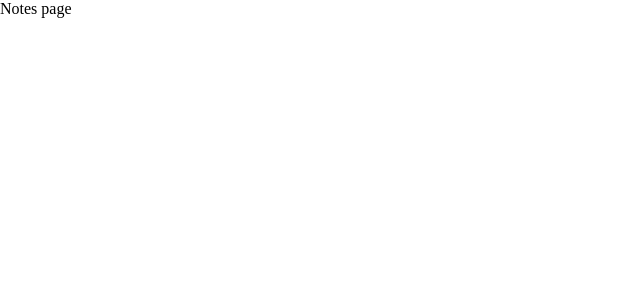
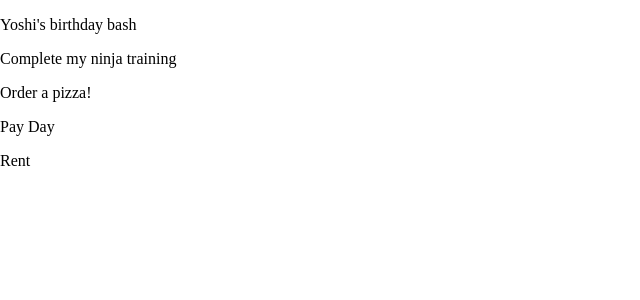
Before and after one commit to Sulaiman451/Material-UI-Tutorial, a React (Create React App) app: page / in a window 1280 px wide. Shown: the top 300 px of the page, without its empty margins (0-640 px from the left). Built offline with nearby package versions, Linux system fonts and the light colour scheme; data requests are answered from the project's data file.

Commit message:
Add code for data handling via JSON server

```diff
--- /dev/null
+++ b/data/db.json
@@ -0,0 +1,34 @@
+{
+  "notes": [
+    {
+      "title": "Yoshi's birthday bash",
+      "details": "Lorem Ipsum is simply dummy text of the printing and typesetting industry. Lorem Ipsum has been the industry's standard dummy text ever since the 1500s, when an unknown printer took a galley of type and scrambled it to make a type specimen book.",
+      "category": "reminders",
+      "id": 1
+    },
+    {
+      "title": "Complete my ninja training",
+      "details": "Lorem Ipsum is simply dummy text of the printing and typesetting industry. Lorem Ipsum has been the industry's standard dummy text ever since the 1500s, when an unknown printer took.",
+      "category": "work",
+      "id": 2
+    },
+    {
+      "title": "Order a pizza!",
+      "details": "Lorem Ipsum is simply dummy text of the printing and typesetting industry. Lorem Ipsum has been the industry's standard dummy text ever since the 1500s, when an unknown printer took a galley of type and scrambled it to make a type specimen book.\nLorem Ipsum is simply dummy text of the printing and typesetting industry. Lorem Ipsum has been the industry's standard dummy text ever since the 1500s, when an unknown printer took a galley of type and scrambled it to make a type specimen book.",
+      "category": "todos",
+      "id": 3
+    },
+    {
+      "title": "Pay Day",
+      "details": "Receive £1,250 for the month from work",
+      "category": "money",
+      "id": 4
+    },
+    {
+      "title": "Rent ",
+      "details": "Pay £750 for the month on Tuesday",
+      "category": "money",
+      "id": 5
+    }
+  ]
+}
--- a/src/pages/Create.js
+++ b/src/pages/Create.js
@@ -10,6 +10,7 @@
 import FormControlLabel from "@material-ui/core/FormControlLabel";
 import FormControl from "@material-ui/core/FormControl";
 import FormLabel from "@material-ui/core/FormLabel";
+import { useHistory } from "react-router-dom";
 
 const useStyles = makeStyles({
   field: {
@@ -21,11 +22,12 @@
 
 export default function Create() {
   const classes = useStyles();
+  const history = useHistory();
   const [title, setTitle] = useState("");
   const [details, setDetails] = useState("");
   const [titleError, setTitleError] = useState(false);
   const [detailsError, setDetailsError] = useState(false);
-  const [category, setCategory] = useState("to dos");
+  const [category, setCategory] = useState("money");
 
   const handleSubmit = (e) => {
     e.preventDefault();
@@ -39,7 +41,11 @@
       setDetailsError(true);
     }
     if (title && details) {
-      console.log(title, details, category);
+      fetch("http://localhost:8000/notes", {
+        method: "POST",
+        headers: { "Content-type": "application/json" },
+        body: JSON.stringify({ title, details, category }),
+      }).then(() => history.push("/"));
     }
   };
 
@@ -91,7 +97,7 @@
             <FormControlLabel
               value="to dos"
               control={<Radio />}
-              label="To Dos"
+              label="To dos"
             />
             <FormControlLabel
               value="reminders"
--- a/src/pages/Notes.js
+++ b/src/pages/Notes.js
@@ -1,9 +1,19 @@
-import React from 'react'
+import React, { useEffect, useState } from "react";
 
 export default function Notes() {
+  const [notes, setNotes] = useState([]);
+
+  useEffect(() => {
+    fetch("http://localhost:8000/notes")
+      .then((res) => res.json())
+      .then((data) => setNotes(data));
+  }, []);
+
   return (
     <div>
-      Notes page
+      {notes.map((note) => (
+        <p key={note.id}>{note.title}</p>
+      ))}
     </div>
-  )
+  );
 }
```
